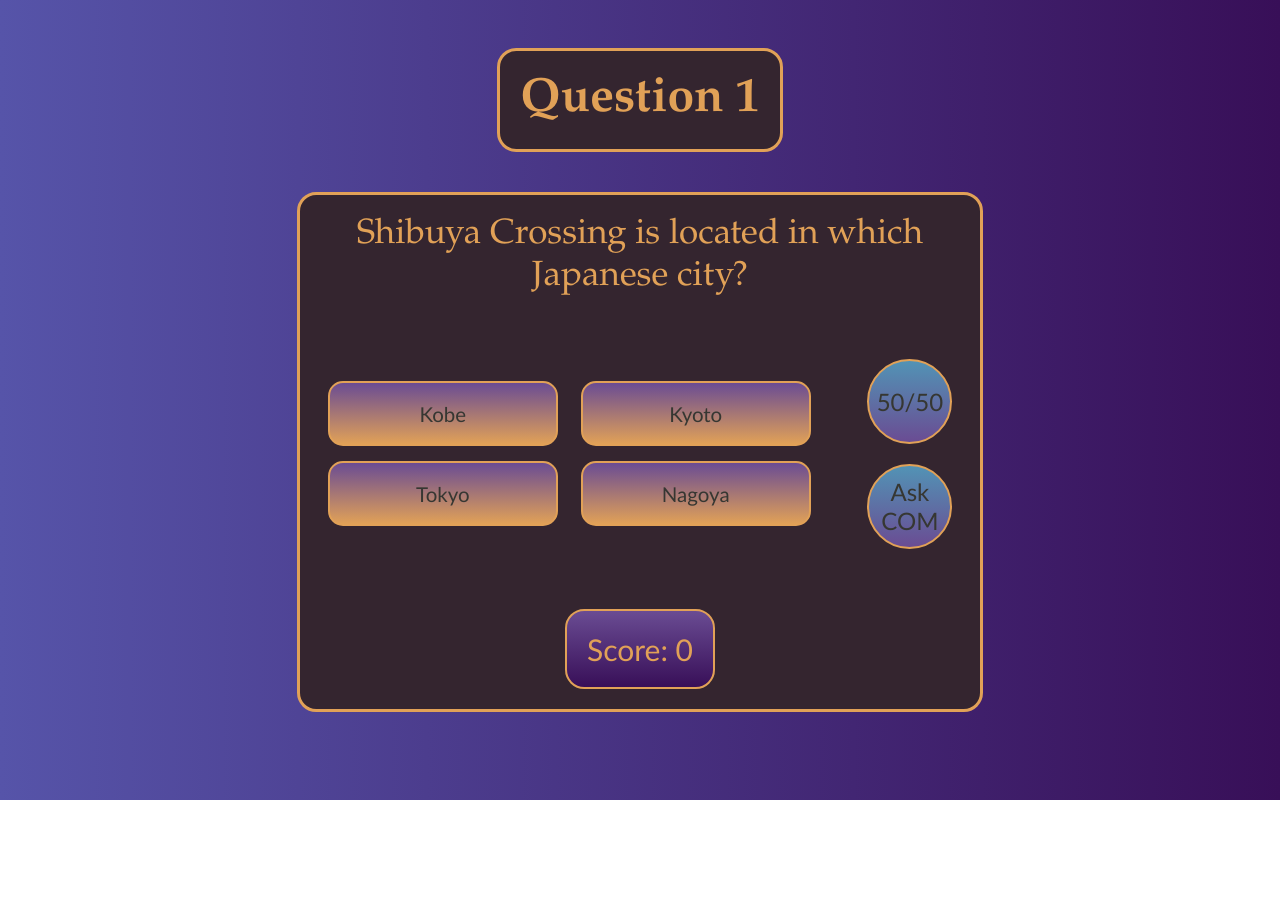
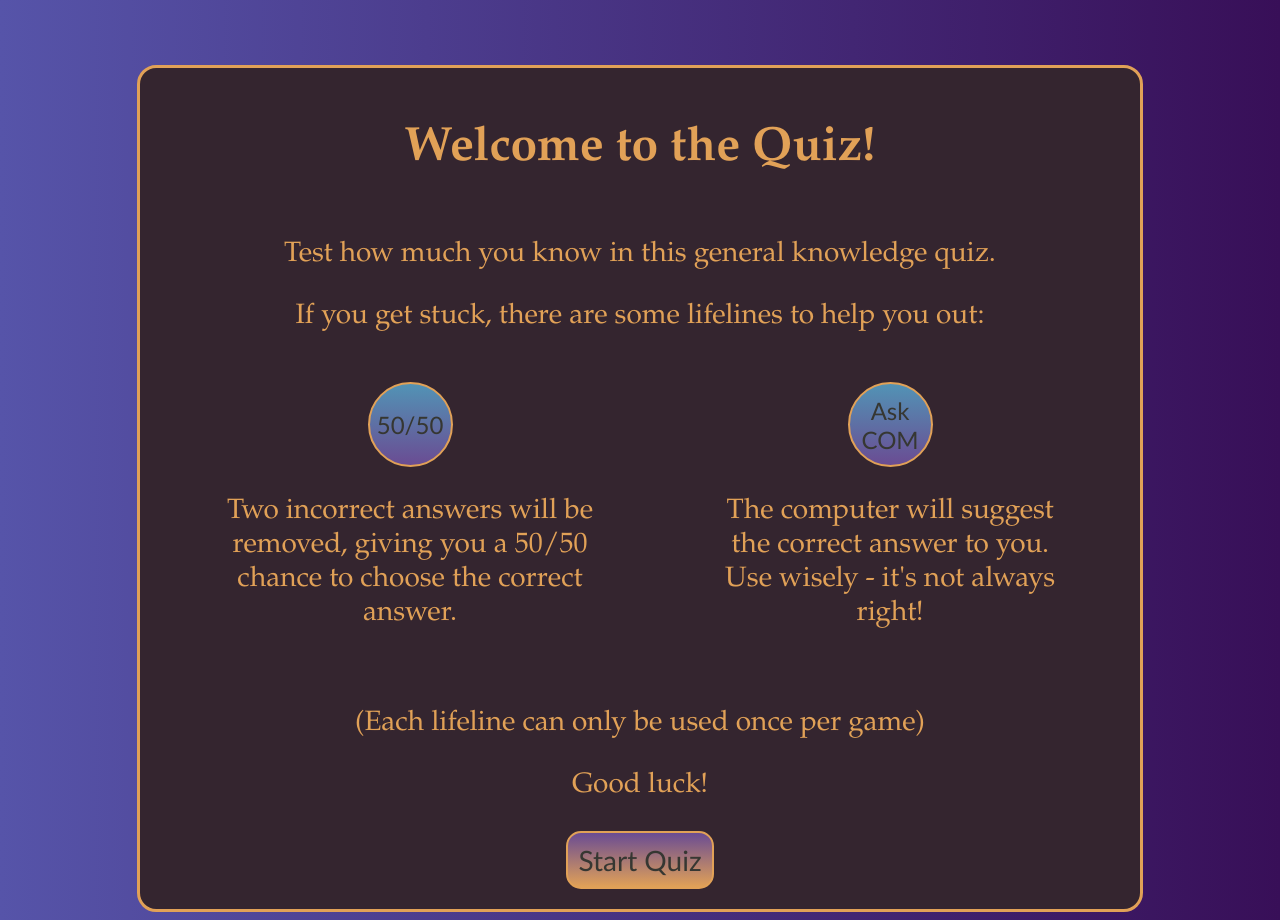
Before and after one commit to Megan-0401/browser-quiz-game, a website built with Vite: page quiz-game/index.html in a window 1280 px wide. Before the commit the page ends 800 px from the top, so only its background shows below. Built offline with nearby package versions, Linux system fonts and the light colour scheme.

Commit message:
Updating HTML, SCSS and TS files -- Adding a menu screen

```diff
--- a/quiz-game/index.html
+++ b/quiz-game/index.html
@@ -9,6 +9,34 @@
 	<body>
 		<script type="module" src="/src/main.ts"></script>
 
+		<div id="menuScreen" class="section--col">
+			<h1>Welcome to the Quiz!</h1>
+			<div>
+				<p>Test how much you know in this general knowledge quiz.</p>
+				<p>If you get stuck, there are some lifelines to help you out:</p>
+			</div>
+			<div id="lifelineInstructions">
+				<div class="instructionContainer">
+					<button class="help__btn">50/50</button>
+					<p>
+						Two incorrect answers will be removed, giving you a 50/50 chance to choose
+						the correct answer.
+					</p>
+				</div>
+				<div class="instructionContainer">
+					<button class="help__btn">Ask COM</button>
+					<p>
+						The computer will suggest the correct answer to you. Use wisely - it's not
+						always right!
+					</p>
+				</div>
+			</div>
+			<div>
+				<p>(Each lifeline can only be used once per game)</p>
+				<p>Good luck!</p>
+			</div>
+			<button id="startBtn">Start Quiz</button>
+		</div>
 		<section class="whole-display">
 			<h1 id="questionTitle" class="section--col">Question 1</h1>
 			<div class="section section--col">
--- a/quiz-game/src/Utilities/buttonDisplay.ts
+++ b/quiz-game/src/Utilities/buttonDisplay.ts
@@ -18,21 +18,21 @@ const greyedOutBorder = "2px solid #636883";
 const greyedOutText = "#636883";
 
 export const greyOutButton = (greyedBtn: HTMLButtonElement) => {
-	greyedBtn.style.background = greyedOut;
+	greyedBtn.style.backgroundImage = greyedOut;
 	greyedBtn.style.border = greyedOutBorder;
 	greyedBtn.style.color = greyedOutText;
 };
 
 export const modifyBtnOnHover = (button: HTMLButtonElement) => {
 	button.style.color = textHoverCol;
-	button.style.background = ansBtnHoverCol;
+	button.style.backgroundImage = ansBtnHoverCol;
 	button.style.border = borderHoverStyle;
 	button.style.cursor = "pointer";
 };
 
 export const modifyHelpBtnOnHover = (button: HTMLButtonElement) => {
 	button.style.color = textHoverCol;
-	button.style.background = helpBtnHoverCol;
+	button.style.backgroundImage = helpBtnHoverCol;
 	button.style.border = borderHoverStyle;
 	button.style.cursor = "pointer";
 };
@@ -53,12 +53,12 @@ export const ungreyAllAnsButtons = (ansBtns: NodeListOf<HTMLButtonElement>) => {
 
 export const ungreyAnsButton = (button: HTMLButtonElement) => {
 	button.style.color = textCol;
-	button.style.background = ansBtnCol;
+	button.style.backgroundImage = ansBtnCol;
 	button.style.border = borderStyle;
 };
 
 export const ungreyHelpButton = (button: HTMLButtonElement) => {
 	button.style.color = textCol;
-	button.style.background = helpBtnCol;
+	button.style.backgroundImage = helpBtnCol;
 	button.style.border = borderStyle;
 };
--- a/quiz-game/src/Utilities/helpButtonUtilities.ts
+++ b/quiz-game/src/Utilities/helpButtonUtilities.ts
@@ -1,4 +1,5 @@
 import { getCorrectAnswer } from "../main";
+import { greyOutButton } from "./buttonDisplay";
 
 let comAnswer: string = "";
 
@@ -6,9 +7,10 @@ let comAnswer: string = "";
 export const removeAnswers = (
 	answerBtns: NodeListOf<HTMLButtonElement>,
 	randomAnsIndex: string[]
-) => {
+): string[] => {
 	let removedAnswers = 0;
 	let firstRemovedIndex;
+	// clear array from previous game
 	randomAnsIndex = [];
 	do {
 		let randomIndex = getRandomValue(4);
@@ -21,8 +23,10 @@ export const removeAnswers = (
 			removedAnswers++;
 			firstRemovedIndex = randomIndex;
 			randomAnsIndex.push(answerBtns[randomIndex].innerText);
+			greyOutButton(answerBtns[randomIndex]);
 		}
 	} while (removedAnswers < 2);
+	return randomAnsIndex;
 };
 
 // ask COM
--- a/quiz-game/src/main.ts
+++ b/quiz-game/src/main.ts
@@ -23,7 +23,7 @@ let userScore: number = 0; // to update and reset user's score
 let isAnsBtnClicked: boolean = false; // to avoid multiple results of an answer being clicked
 let isFiftyBtnClicked: boolean = false;
 let isAskComBtnClicked: boolean = false;
-let removedAnswers: string[] = []; // records the removed answers to prevent them from being clicked on
+export let removedAnswers: string[] = []; // records the removed answers to prevent them from being clicked on
 
 // capturing elements from the DOM
 const questionTitle = document.querySelector<HTMLHeadingElement>("#questionTitle");
@@ -43,6 +43,10 @@ const score = document.querySelector<HTMLDivElement>("#score");
 const message = document.querySelector<HTMLDivElement>("#message");
 const nextBtn = document.querySelector<HTMLButtonElement>("#nextBtn");
 
+const menuScreen = document.querySelector<HTMLDivElement>("#menuScreen");
+const startBtn = document.querySelector<HTMLButtonElement>("#startBtn");
+const quizDisplay = document.querySelector<HTMLElement>(".whole-display");
+
 if (
 	!questionTitle ||
 	!questionText ||
@@ -56,7 +60,10 @@ if (
 	!askComBtn ||
 	!score ||
 	!nextBtn ||
-	!message
+	!message ||
+	!menuScreen ||
+	!startBtn ||
+	!quizDisplay
 ) {
 	throw new Error("Some elements cannot be found.");
 }
@@ -88,6 +95,8 @@ const updateDisplay = (question: string, answers: string[]) => {
 
 // initialise display to show Question 1
 const initialiseDisplay = (question1: string, answers1: string[]) => {
+	menuScreen.style.display = "none";
+	quizDisplay.style.display = "flex";
 	currentQuestion = Questions[0].questionId;
 	updateDisplay(question1, answers1);
 	//all buttons should become active again
@@ -101,6 +110,11 @@ const initialiseDisplay = (question1: string, answers1: string[]) => {
 	answerBtns.forEach((btn) => (btn.style.display = "initial"));
 	helpBtns.forEach((btn) => (btn.style.display = "initial"));
 	return;
+};
+
+const displayMenu = () => {
+	menuScreen.style.display = "flex";
+	quizDisplay.style.display = "none";
 };
 
 const displayNextQuestion = () => {
@@ -135,6 +149,10 @@ const getResultMessage = (): string => {
 
 export const getCorrectAnswer = (): string => {
 	return Questions[currentQuestion - 1].answers[0];
+};
+
+const handleStartButtonClick = () => {
+	initialiseDisplay(Questions[0].question, Questions[0].answers);
 };
 
 const handleAnswerButtonClick = (event: Event) => {
@@ -181,7 +199,8 @@ const handleFiftyButtonClick = () => {
 	if (isAnsBtnClicked || isFiftyBtnClicked) {
 		return;
 	}
-	removeAnswers(answerBtns, removedAnswers);
+	// remove answers from grid AND update removedAnswers array
+	removedAnswers = removeAnswers(answerBtns, removedAnswers);
 	greyOutButton(fiftyFiftyBtn);
 	isFiftyBtnClicked = true;
 };
@@ -195,6 +214,7 @@ const handleAskComButtonClick = () => {
 	isAskComBtnClicked = true;
 };
 
+startBtn.addEventListener("click", handleStartButtonClick);
 answerBtns.forEach((button) => button.addEventListener("click", handleAnswerButtonClick));
 nextBtn.addEventListener("click", handleNextButtonClick);
 fiftyFiftyBtn.addEventListener("click", handleFiftyButtonClick);
@@ -212,6 +232,7 @@ answerBtns.forEach((button) =>
 	})
 );
 
+startBtn.addEventListener("mouseover", () => modifyBtnOnHover(startBtn));
 nextBtn.addEventListener("mouseover", () => modifyBtnOnHover(nextBtn));
 
 fiftyFiftyBtn.addEventListener("mouseover", () => {
@@ -241,6 +262,7 @@ answerBtns.forEach((button) =>
 	})
 );
 
+startBtn.addEventListener("mouseleave", () => ungreyAnsButton(startBtn));
 nextBtn.addEventListener("mouseleave", () => ungreyAnsButton(nextBtn));
 
 fiftyFiftyBtn.addEventListener("mouseleave", () => {
@@ -258,4 +280,5 @@ askComBtn.addEventListener("mouseleave", () => {
 });
 
 // begin quiz
-initialiseDisplay(Questions[0].question, Questions[0].answers);
+displayMenu();
+//initialiseDisplay(Questions[0].question, Questions[0].answers);
--- a/quiz-game/src/style.scss
+++ b/quiz-game/src/style.scss
@@ -17,7 +17,7 @@
 @mixin curved-btn {
 	border-radius: 15px;
 	padding: 10px;
-	background: palette.$ans-btn-col;
+	background-image: palette.$ans-btn-col;
 }
 
 @mixin next-btn-style {
@@ -27,18 +27,46 @@
 	margin: 20px;
 }
 
+@mixin text-style {
+	color: palette.$text-col1;
+	font-family: typography.$text-font-family;
+}
+
 body {
-	background: palette.$background-col;
+	background-image: palette.$background-col;
 }
 h1 {
-	color: palette.$text-col1;
-	font-family: typography.$text-font-family;
-	@include section-style();
+	@include text-style();
+}
+p {
+	@include text-style();
+	text-align: center;
 }
 .whole-display {
 	display: flex;
 	flex-direction: column;
 	align-items: center;
+}
+#menuScreen {
+	display: none;
+	align-items: center;
+	flex-direction: column;
+	@include section-style();
+}
+#lifelineInstructions {
+	display: flex;
+	justify-content: space-around;
+}
+.instructionContainer {
+	display: flex;
+	flex-direction: column;
+	align-items: center;
+	margin: 20px 50px;
+}
+#startBtn {
+	@include btn-style();
+	@include curved-btn();
+	font-size: typography.$lg-button-font-size;
 }
 .section {
 	display: flex;
@@ -50,9 +78,11 @@ h1 {
 		background-color: palette.$div-col;
 	}
 }
+#questionTitle {
+	@include section-style();
+}
 .question {
-	color: palette.$text-col1;
-	font-family: typography.$text-font-family;
+	@include text-style();
 	text-align: center;
 }
 .answers {
@@ -74,7 +104,7 @@ h1 {
 	gap: 20px;
 	&__btn {
 		@include btn-style();
-		background: palette.$help-btn-col;
+		background-image: palette.$help-btn-col;
 		border-radius: 100%;
 		width: 85px;
 		height: 85px;
@@ -85,7 +115,7 @@ h1 {
 }
 #score {
 	color: palette.$text-col1;
-	background: palette.$score-col;
+	background-image: palette.$score-col;
 	border: 2px solid palette.$border-col;
 	font-family: typography.$btn-font-family;
 	border-radius: 1.5vw;
@@ -106,8 +136,16 @@ h1 {
 		margin: auto;
 		width: 55vw;
 	}
+	#menuScreen {
+		margin: auto;
+		margin-top: 65px;
+		width: 75vw;
+	}
 	h1 {
 		font-size: typography.$lg-header-font-size;
+	}
+	p {
+		font-size: typography.$lg-button-font-size;
 	}
 	.section {
 		width: 50vw;
@@ -141,8 +179,14 @@ h1 {
 	.whole-display {
 		margin: 5vw;
 	}
+	#menuScreen {
+		margin: 5vw;
+	}
 	h1 {
 		font-size: typography.$s-header-font-size;
+	}
+	p {
+		font-size: typography.$s-button-font-size-2;
 	}
 	.section {
 		width: 65vw;
```
Also changed, not shown: README.md.
